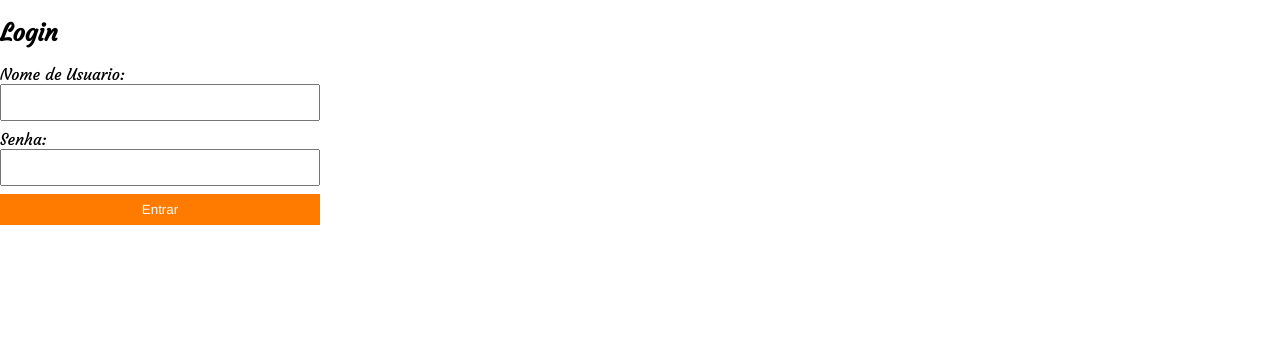
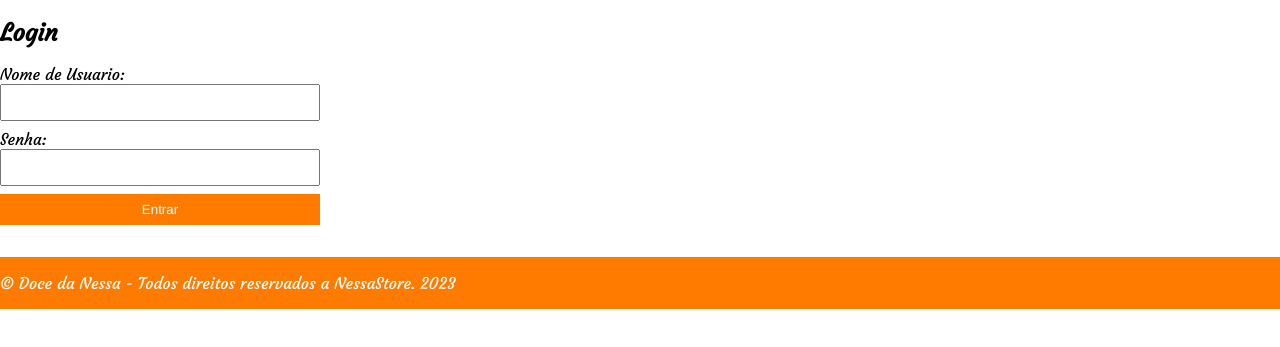
Before and after one commit to vninodev/site_doce_loja_mod5, a plain HTML site: page login.html in a window 1280 px wide. Shown: the part 85-432 px from the top of the page. Drawn offline with Linux system fonts and the light colour scheme.

Commit message:
Atualização

```diff
--- a/login.html
+++ b/login.html
@@ -37,7 +37,7 @@
         </div>
     </header>
     <section class="container">
-        <div >
+        <div>
             <h2>Login</h2>
                     <form>
 
@@ -49,11 +49,15 @@
 
                         <button type="submit" >Entrar</button>
 
-
                     </form>
         </div>
-
     </section>
-
+    <footer>
+        <div class="container">
+            <p>
+                &copy; Doce da Nessa - Todos direitos reservados a NessaStore. 2023
+            </p>
+        </div>
+    </footer>
     </body>
     </html>
```
Also changed, not shown: cadastro.html (+4 -0 lines). Lines whose indentation alone changed are shown as unchanged.
